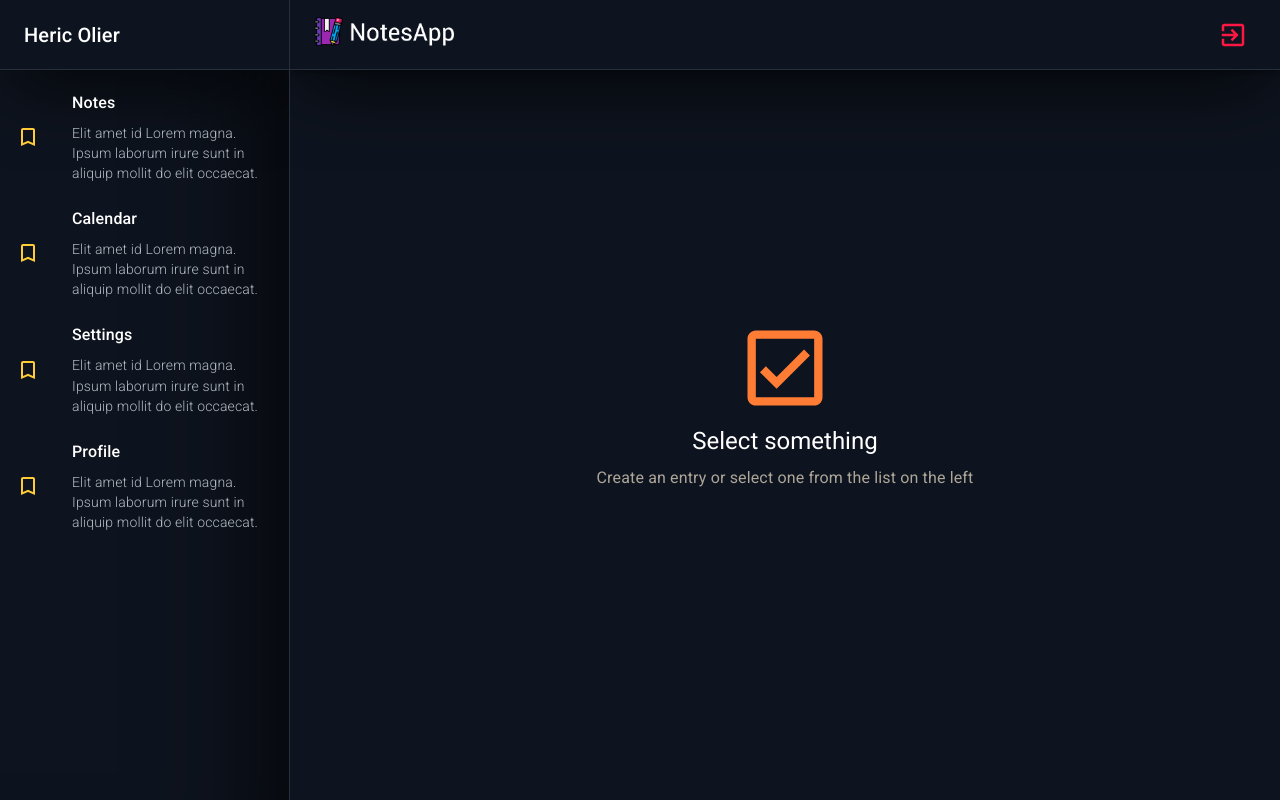
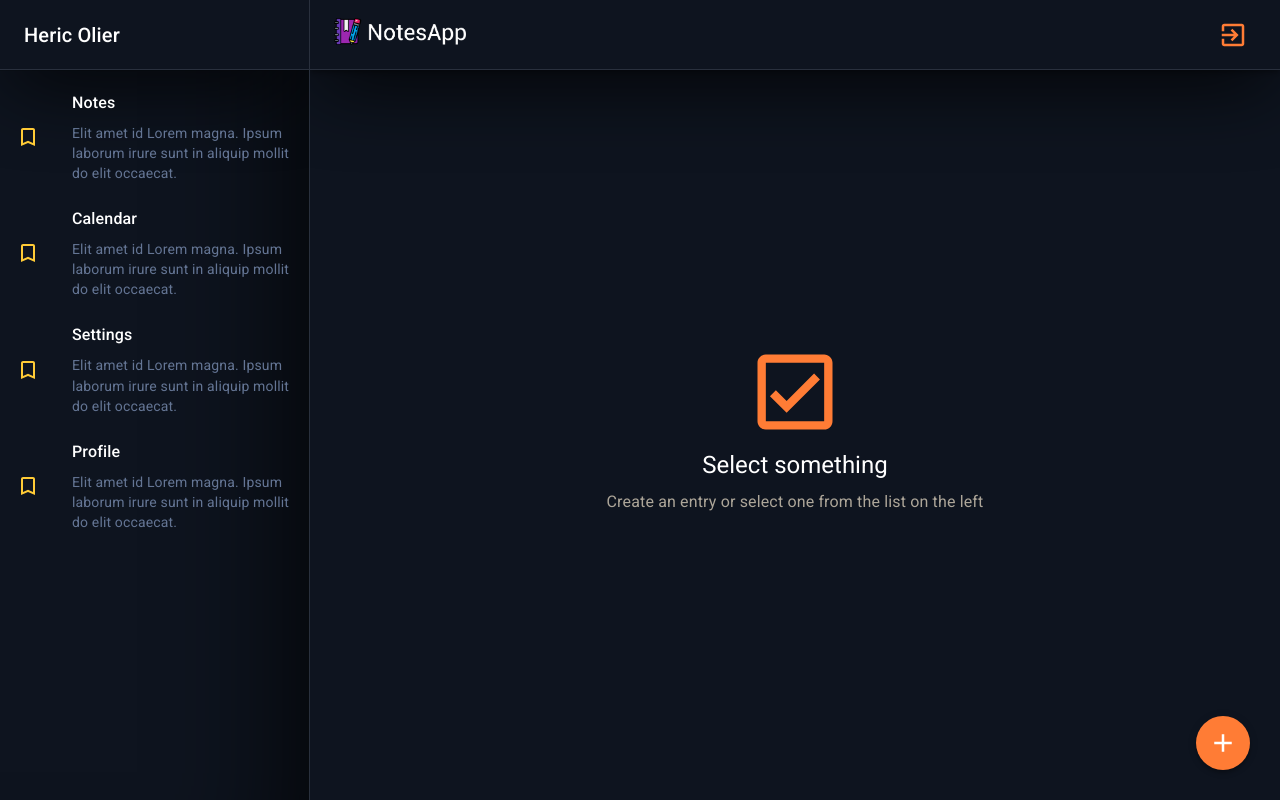
Before and after one commit to Heric-Olier/notes-app, a React (Vite) app: page / in a window 1280 px wide. Built offline with nearby package versions, Linux system fonts and the light colour scheme.

Commit message:
Update Layout Side Bar

```diff
--- a/index.html
+++ b/index.html
@@ -4,7 +4,7 @@
     <meta charset="UTF-8" />
     <link rel="icon" type="image/svg+xml" href="/vite.svg" />
     <meta name="viewport" content="width=device-width, initial-scale=1.0" />
-    <title>Journal App</title>
+    <title>Notes App</title>
 
     <link
       rel="stylesheet"
@@ -14,6 +14,7 @@
   </head>
   <body>
     <div id="root"></div>
+
     <script type="module" src="/src/main.jsx"></script>
   </body>
 </html>
--- /dev/null
+++ b/src/journal/components/ImageGallery.jsx
@@ -0,0 +1,71 @@
+import { ImageList, ImageListItem } from "@mui/material";
+
+
+export const ImageGallery = () => {
+
+  return (
+    <ImageList sx={{ width: '100%', height: 480 }} cols={3} rowHeight={200}>
+      {itemData.map((item) => (
+        <ImageListItem key={item.img}>
+          <img
+            src={`${item.img}?w=164&h=164&fit=crop&auto=format`}
+            srcSet={`${item.img}?w=164&h=164&fit=crop&auto=format&dpr=2 2x`}
+            alt={item.title}
+            loading="lazy"
+          />
+        </ImageListItem>
+      ))}
+    </ImageList>
+  );
+}
+
+const itemData = [
+  {
+    img: 'https://images.unsplash.com/photo-1551963831-b3b1ca40c98e',
+    title: 'Breakfast',
+  },
+  {
+    img: 'https://images.unsplash.com/photo-1551782450-a2132b4ba21d',
+    title: 'Burger',
+  },
+  {
+    img: 'https://images.unsplash.com/photo-1522770179533-24471fcdba45',
+    title: 'Camera',
+  },
+  {
+    img: 'https://images.unsplash.com/photo-1444418776041-9c7e33cc5a9c',
+    title: 'Coffee',
+  },
+  {
+    img: 'https://images.unsplash.com/photo-1533827432537-70133748f5c8',
+    title: 'Hats',
+  },
+  {
+    img: 'https://images.unsplash.com/photo-1558642452-9d2a7deb7f62',
+    title: 'Honey',
+  },
+  {
+    img: 'https://images.unsplash.com/photo-1516802273409-68526ee1bdd6',
+    title: 'Basketball',
+  },
+  {
+    img: 'https://images.unsplash.com/photo-1518756131217-31eb79b20e8f',
+    title: 'Fern',
+  },
+  {
+    img: 'https://images.unsplash.com/photo-1597645587822-e99fa5d45d25',
+    title: 'Mushrooms',
+  },
+  {
+    img: 'https://images.unsplash.com/photo-1567306301408-9b74779a11af',
+    title: 'Tomato basil',
+  },
+  {
+    img: 'https://images.unsplash.com/photo-1471357674240-e1a485acb3e1',
+    title: 'Sea star',
+  },
+  {
+    img: 'https://images.unsplash.com/photo-1589118949245-7d38baf380d6',
+    title: 'Bike',
+  },
+];
--- a/src/journal/components/NavBar.jsx
+++ b/src/journal/components/NavBar.jsx
@@ -27,8 +27,8 @@ export const NavBar = ({ drawerWidth = 240 }) => {
           <Typography noWrap component="div">
             <img className="logo-nav" src={logoNav} alt="logo" sx={{ height: 40 }} />
           </Typography>
-          <IconButton color="error">
-            <ExitToApp sx={{ fontSize: 30 }} />
+          <IconButton>
+            <ExitToApp sx={{ fontSize: 30, color:"#ff7c35" }} />
           </IconButton>
         </Grid>
       </Toolbar>
--- a/src/journal/components/index.js
+++ b/src/journal/components/index.js
@@ -1,3 +1,4 @@
 
 export * from './NavBar';
 export * from './SideBar';
+export * from './ImageGallery';
--- a/src/journal/layout/JournalLayout.jsx
+++ b/src/journal/layout/JournalLayout.jsx
@@ -2,7 +2,7 @@ import { Toolbar } from "@mui/material";
 import { Box } from "@mui/system";
 import { NavBar, SideBar } from "../components";
 
-const drawerWidth = 290;
+const drawerWidth = 310;
 
 export const JournalLayout = ({ children }) => {
   return (
@@ -12,8 +12,9 @@ export const JournalLayout = ({ children }) => {
       <SideBar drawerWidth={drawerWidth} />
 
       <Box
+        backgroundColor="#0e141f"
         component="main"
-        sx={{ backgroundColor: "primary.main", flexGrow: 1, p: 0 }}
+        sx={{ flexGrow: 1, p: 3 }}
       >
         <Toolbar />
 
--- a/src/journal/pages/JournalPage.jsx
+++ b/src/journal/pages/JournalPage.jsx
@@ -1,6 +1,8 @@
 
+import { AddOutlined } from "@mui/icons-material";
+import { IconButton } from "@mui/material";
 import { JournalLayout } from "../layout/JournalLayout";
-import { NothingSelectedView } from "../views";
+import { NoteView, NothingSelectedView } from "../views";
 
 export const JournalPage = () => {
   return (
@@ -12,6 +14,24 @@ export const JournalPage = () => {
         voluptate quis deserunt sit enim aliqua ea sit exercitation.
       </Typography> */}
       <NothingSelectedView />
+      {/* <NoteView /> */}
+
+      <IconButton
+        size="large"
+
+        sx={{
+          position: "fixed",
+          bottom: 30,
+          right: 30,
+          backgroundColor: "#ff7c35",
+          color: "error.contrastText",
+          "&:hover": { backgroundColor: "#ff7c35", opacity: 0.8 },
+          boxShadow: 4,
+        }}
+      >
+        <AddOutlined sx={{ fontSize: 30 }} />
+      </IconButton>
+
     </JournalLayout>
   );
 };
--- /dev/null
+++ b/src/journal/views/NoteView.jsx
@@ -0,0 +1,66 @@
+import { SaveOutlined } from "@mui/icons-material";
+import { Button, Grid, TextField, Typography } from "@mui/material";
+import { ImageGallery } from "../components";
+
+export const NoteView = () => {
+  return (
+    <Grid
+      container
+      direction={"row"}
+      justifyContent={"space-between"}
+      alignItems={"center"}
+      sx={{ mb: 1 }}
+    >
+      <Grid item>
+        <Typography
+          fontSize={29}
+          fontWeight={"light"}
+          sx={{ color: "tertiary.main" }}
+        >
+          10th of August 2023
+        </Typography>
+      </Grid>
+      <Grid item>
+        <Button
+          className="save__btn"
+          sx={{ pr: 1.7, pl: 1.7, color: "primary.contrastText" }}
+        >
+          <SaveOutlined sx={{ mr: 1, fontSize: 25, color: "#ffcb36" }} />
+          Save
+        </Button>
+      </Grid>
+
+      <Grid container>
+        <TextField
+          fullWidth
+          type={"text"}
+          variant={"filled"}
+          label={"Title"}
+          placeholder={"Enter a title"}
+          sx={{
+            mt: 2,
+            backgroundColor: "#374051",
+            borderRadius: 1,
+          }}
+        />
+
+        <TextField
+          fullWidth
+          multiline
+          minRows={10}
+          type={"text"}
+          variant={"filled"}
+          label={"Description"}
+          placeholder={"Enter a Description"}
+          sx={{
+            mt: 2,
+            backgroundColor: "#374051",
+            borderRadius: 1,
+          }}
+        />
+      </Grid>
+
+      <ImageGallery />
+    </Grid>
+  );
+};
--- a/src/journal/views/index.js
+++ b/src/journal/views/index.js
@@ -1,2 +1,3 @@
 
 export * from "./NothingSelectedView";
+export * from "./NoteView";
--- a/src/styles.css
+++ b/src/styles.css
@@ -1,5 +1,7 @@
-html {
-  background-color: #0e141f;
+body {
+  background-color: #0e141f !important;
+  color: #fff !important;
+  height: 100vh;
 }
 
 .box-shadow {
@@ -7,7 +9,7 @@ html {
 }
 
 .logo-nav {
-  height: 1.8rem;
+  height: 1.7rem;
 }
 
 .drawer {
@@ -22,15 +24,50 @@ html {
   border-bottom: 1px solid #29303d;
 }
 
-.css-10hburv-MuiTypography-root{
+.save__btn {
+  border: 1px solid #55637e !important;
+}
+
+.save__btn:hover {
+  background-color: #55637e !important;
+}
+
+.css-10hburv-MuiTypography-root {
   font-weight: 500 !important;
 }
 
 .css-83ijpv-MuiTypography-root {
-  color: #b2bac2 !important;
-  font-weight: 300 !important;
+  color: #647594 !important;
 }
 
 .css-1lwmhsw-MuiButtonBase-root-MuiListItemButton-root:hover {
   background-color: rgb(17 26 44) !important;
 }
+
+.css-10botns-MuiInputBase-input-MuiFilledInput-input,
+.css-7209ej-MuiInputBase-input-MuiFilledInput-input
+ {
+  color: #fff !important;
+}
+
+.css-1o3gaza-MuiInputBase-root-MuiFilledInput-root:before,
+.css-tfnnjy-MuiInputBase-root-MuiFilledInput-root:before {
+  border-bottom: 1px solid #55637e !important;
+}
+
+.css-1o3gaza-MuiInputBase-root-MuiFilledInput-root:after,
+.css-tfnnjy-MuiInputBase-root-MuiFilledInput-root:after {
+  border-bottom: 2px solid #ffcb36 !important;
+}
+.css-15birh2-MuiFormLabel-root-MuiInputLabel-root {
+  color: #647594 !important;
+  font-weight: 500 !important;
+}
+
+.css-15birh2-MuiFormLabel-root-MuiInputLabel-root.Mui-focused {
+  color: #ffcb36 !important;
+}
+
+.css-v5ldzk-MuiFormLabel-root-MuiInputLabel-root {
+  color: #ffcb36 !important;
+}
```
Also changed, not shown: src/journal/components/SideBar.jsx (+9 -4 lines).
